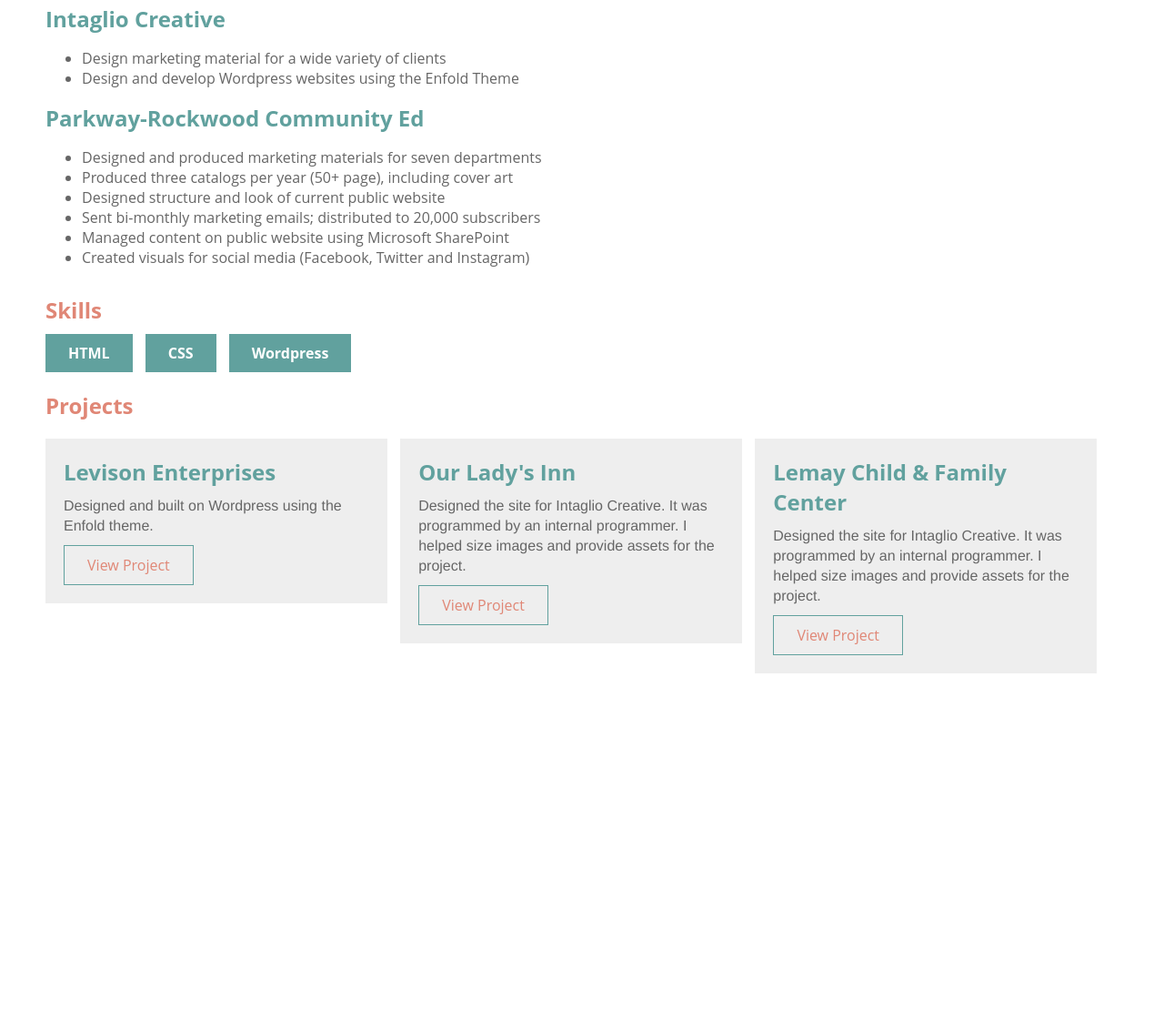
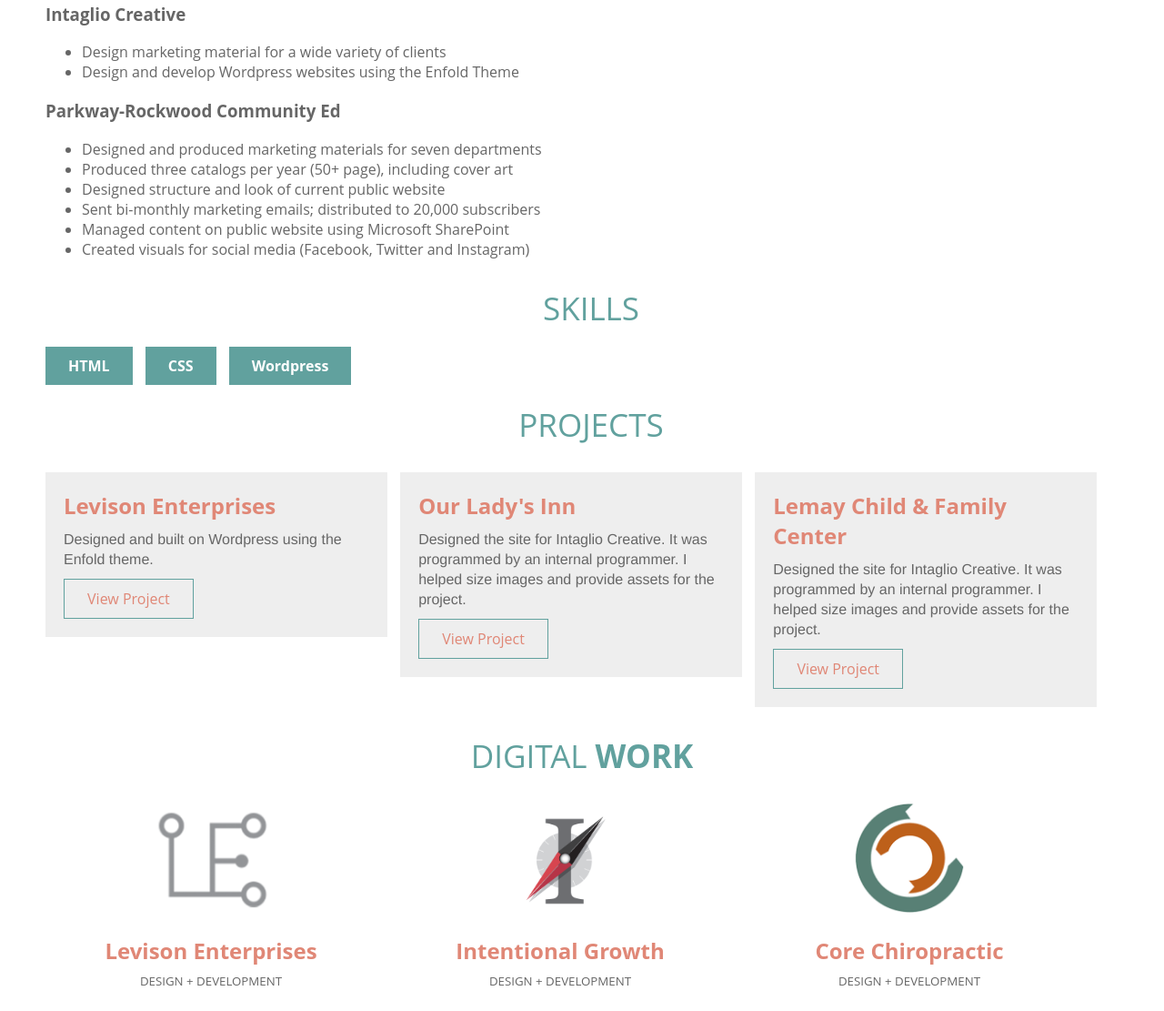
Before and after one commit to kalirogers/portfolio, a plain HTML site: page index.html in a window 1280 px wide. Shown: the part 779-1890 px from the top of the page at 91% size. Before the commit the page ends 1549 px from the top, so only its background shows below. Drawn offline with nearby package versions, Linux system fonts and the light colour scheme; a script that the page names is missing; a web font is replaced by a local one.

Commit message:
Add logos to work section

```diff
--- a/index.html
+++ b/index.html
@@ -35,22 +35,22 @@
     <section class='about'>
       <div class="wrapper">
         <img src="images/kali-photo.png" alt="kalirogers" class="thumbnail">
-        <h1>About</h1>
+        <h2>About</h2>
         <p class="personal-description">
-          Hi! I am Kali and I am a graphic designer with over ten years of experience. I am currently learning front-end development through LaunchCode's CoderGirl program and I couldn't be more excited. I will be learning HTML, CSS and Javascript. In a previous class through Skillcrush, I also learned the ins and outs of Wordpress. I am currently looking for new opportunities and would love to talk about what I can create for you. Please send me a message at <a href="mailto:kalirogers@gmail.com">kalirogers@gmail.com</a>.
+          Hi! I'm Kali and I'm a graphic designer with over ten years of experience. I am currently learning front-end development through LaunchCode's CoderGirl program and I couldn't be more excited. I am learning HTML, CSS and Javascript. In a previous class through Skillcrush, I also learned the ins and outs of Wordpress. I am currently looking for new opportunities and would love to talk about what I can create for you. Please send me a message at <a href="mailto:kalirogers@gmail.com">kalirogers@gmail.com</a>.
         </p>
       </div>
     </section>
 
     <section class="experience">
       <div class="wrapper">
-        <h1>Experience</h1>
-        <h2>Intaglio Creative</h2>
+        <h2>Experience</h2>
+        <h3>Intaglio Creative</h3>
           <ul>
             <li>Design marketing material for a wide variety of clients</li>
             <li>Design and develop Wordpress websites using the Enfold Theme</li>
           </ul>
-          <h2>Parkway-Rockwood Community Ed</h2>
+          <h3>Parkway-Rockwood Community Ed</h3>
             <ul>
               <li>Designed and produced marketing materials for seven departments</li>
               <li>Produced three catalogs per year (50+ page), including cover art</li>
@@ -93,7 +93,39 @@
     </section>
 
     <section class="work">
-
+      <div class="wrapper">
+        <h1>Digital <span>Work</span></h1>
+        <div class="work-item">
+          <img src="images/logo-levison.png" >
+          <h2>Levison Enterprises</h2>
+          <h5>Design + Development</h5>
+        </div>
+        <div class="work-item">
+          <img src="images/logo-igc.png" >
+          <h2>Intentional Growth</h2>
+          <h5>Design + Development</h5>
+        </div>
+        <div class="work-item">
+          <img src="images/logo-corechiro.png" >
+          <h2>Core Chiropractic</h2>
+          <h5>Design + Development</h5>
+        </div>
+        <div class="work-item">
+          <img src="images/logo-oli.png" >
+          <h2>Our Lady's Inn</h2>
+          <h5>Design</h5>
+        </div>
+        <div class="work-item">
+          <img src="images/logo-lemay.png" >
+          <h2>Lemay Child &amp; Family Center</h2>
+          <h5>Design</h5>
+        </div>
+        <div class="work-item">
+          <img src="images/logo-commed.png" >
+          <h2>PR Community Ed</h2>
+          <h5>Design</h5>
+        </div>
+      </div>
     </section>
 
 
--- a/styles/main.css
+++ b/styles/main.css
@@ -13,12 +13,28 @@ body {
 }
 
 h1 {
-  color: #e08776;
+  color: #61a19e;
+  text-align: center;
+  text-transform: uppercase;
+  font-weight: normal;
+  margin-top: 5px;
+  font-size: 35px;
+}
+
+h1 span {
+  font-weight: bold;
 }
 
 h2 {
-  color: #61a19e;
+  color: #e08776;
   margin: 0;
+  font-size: 1.5em;
+}
+
+h5 {
+  text-transform: uppercase;
+  font-weight: normal;
+  margin: 8px;
 }
 
 p {
@@ -169,3 +185,17 @@ nav {
 .project-item h2 {
   padding-bottom: 10px;
 }
+
+/*WORK Section Styles*/
+.work-item {
+  text-align: center;
+  float: left;
+  width: 32%;
+  margin-bottom: 100px;
+}
+
+.work-item img {
+  width: auto;
+  height: 120px;
+  margin-bottom: 20px;
+}
```
Also changed, not shown: images/logo-commed.png (added), images/logo-corechiro.png (added), images/logo-igc.png (added), 3 other files.
